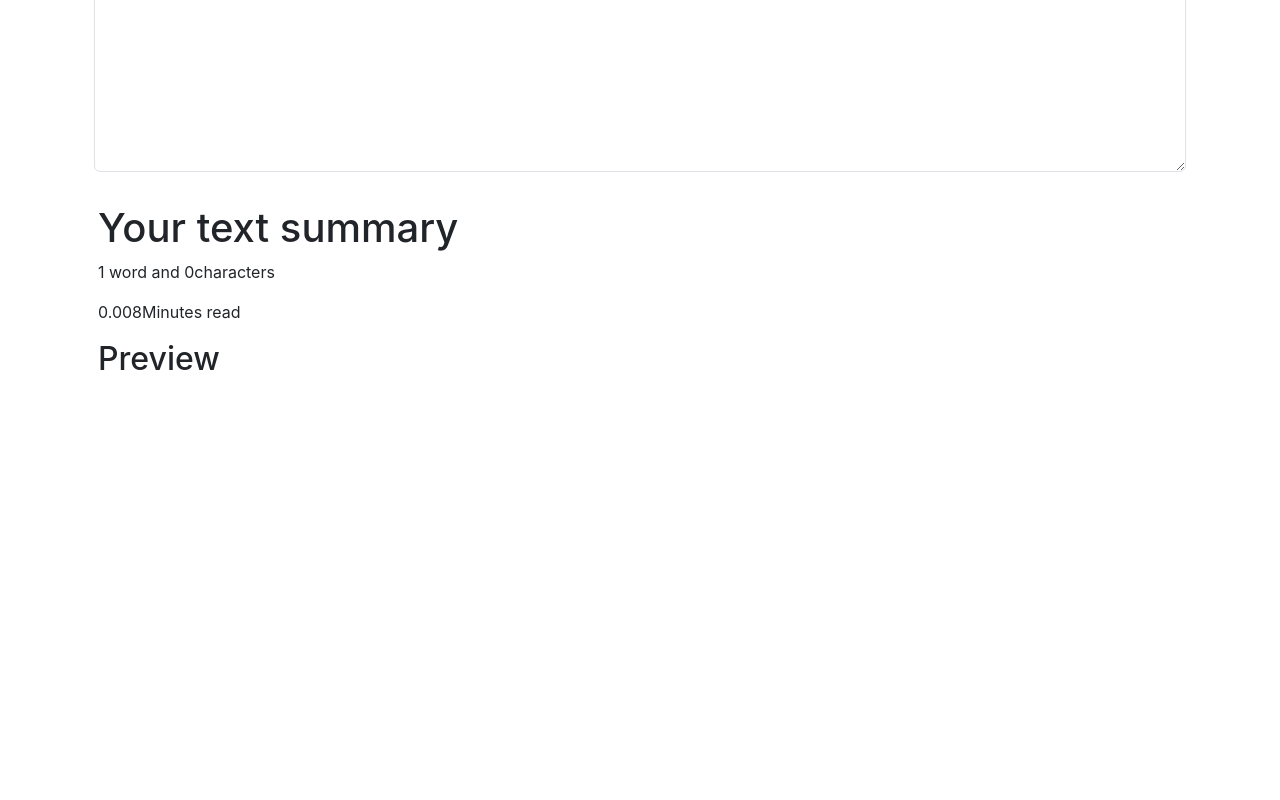
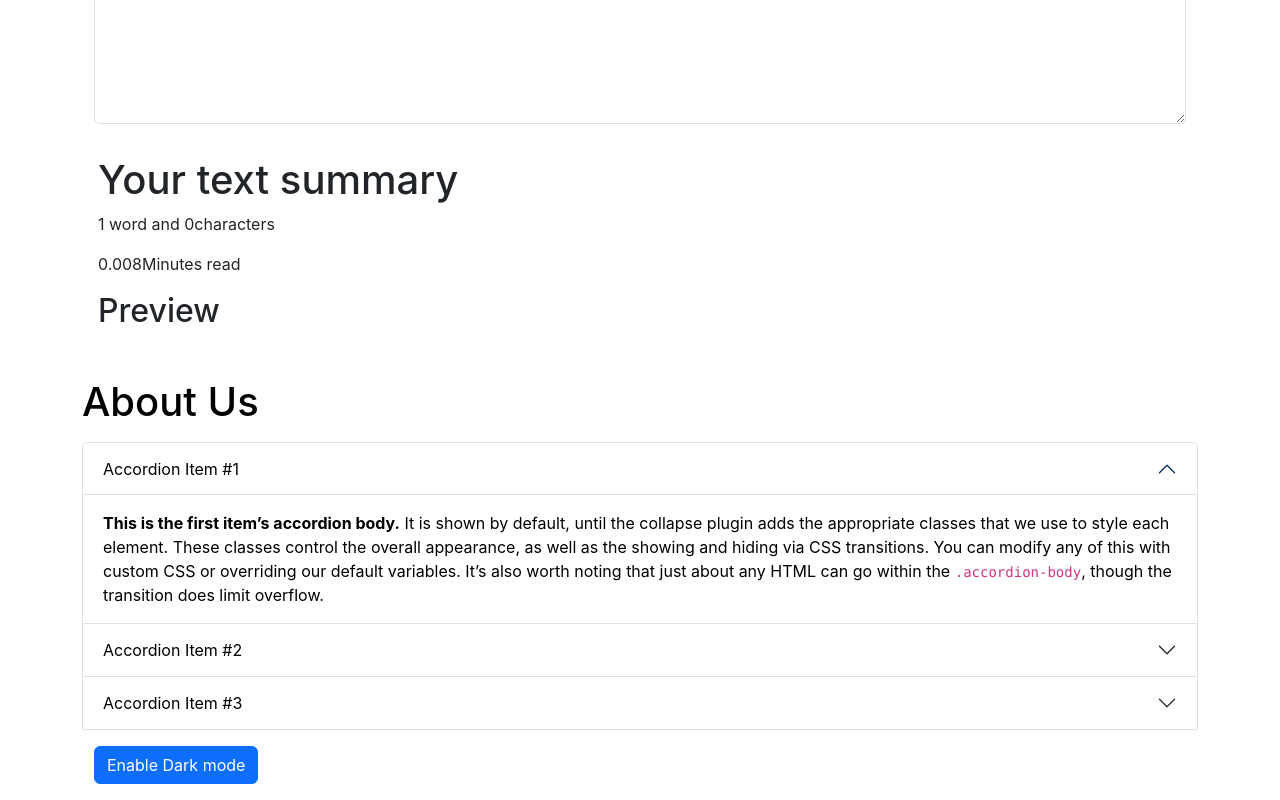
Before and after one commit to GayatriPatil2005/MY-CART, a React (Create React App) app in the folder my-cart/: page / in a window 1280 px wide. Shown: the part 570-1370 px from the top of the page. Before the commit the page ends 980 px from the top, so only its background shows below. Built offline with nearby package versions, Linux system fonts and the light colour scheme.

Commit message:
Add text transform handlers

```diff
--- a/my-cart/src/App.js
+++ b/my-cart/src/App.js
@@ -1,18 +1,19 @@
 
 import './App.css';
-import Navbar from './components/Navbar';
+//import Navbar from './components/Navbar';
 import Textform from './components/Textform';
-
+import About from './components/About';
 function App() {
 
   return (
   <>
-    <Navbar title="my-cart" linkText="About Link"/>
 
 
     <div className='container'>
      <Textform heading= "enter the text to analyze"/>
     </div>
+
+    <About/>
   </>
 
   );
--- /dev/null
+++ b/my-cart/src/components/About.js
@@ -0,0 +1,129 @@
+import React, { useState } from 'react'
+
+export default function About() {
+    const[myStyle, setMyStyle] = useState({
+      color: 'black',
+      backgroundColor: 'white'
+    })
+    const [btnText, setBtnText] = useState("Enable Dark mode")
+
+     const toggleStyle = ()=>{
+      if(myStyle.color === 'black'){
+        setMyStyle({
+          color: 'white',
+          backgroundColor: 'black',
+          border: '1px solid white'
+        })
+
+        setBtnText("Enable Light Mode")
+      }
+      else{
+        setMyStyle({
+          color: 'black',
+          backgroundColor: 'white'
+        })
+        setBtnText("Enable Dark Mode")
+      }
+    }
+
+  return (
+    <div className='container' style={myStyle}>
+        <h1 className='my-3'>About Us</h1>
+      <div className="accordion" id="accordionExample" style={myStyle}>
+  <div className="accordion-item">
+    <h2 className="accordion-header">
+      <button
+        className="accordion-button"
+        type="button" style={myStyle}
+        data-bs-toggle="collapse"
+        data-bs-target="#collapseOne"
+        aria-expanded="true"
+        aria-controls="collapseOne"
+      >
+        Accordion Item #1
+      </button>
+    </h2>
+    <div
+      id="collapseOne"
+      className="accordion-collapse collapse show"
+      data-bs-parent="#accordionExample"
+    >
+      <div className="accordion-body" style={myStyle}>
+        <strong>This is the first item’s accordion body.</strong> It is shown by
+        default, until the collapse plugin adds the appropriate classes that we
+        use to style each element. These classes control the overall appearance,
+        as well as the showing and hiding via CSS transitions. You can modify
+        any of this with custom CSS or overriding our default variables. It’s
+        also worth noting that just about any HTML can go within the{" "}
+        <code>.accordion-body</code>, though the transition does limit overflow.
+      </div>
+    </div>
+  </div>
+  <div className="accordion-item" style={myStyle}>
+    <h2 className="accordion-header">
+      <button
+        className="accordion-button collapsed" style={myStyle}
+        type="button"
+        data-bs-toggle="collapse"
+        data-bs-target="#collapseTwo"
+        aria-expanded="false"
+        aria-controls="collapseTwo"
+      >
+        Accordion Item #2
+      </button>
+    </h2>
+    <div
+      id="collapseTwo"
+      className="accordion-collapse collapse"
+      data-bs-parent="#accordionExample"
+    >
+      <div className="accordion-body" style={myStyle}>
+        <strong>This is the second item’s accordion body.</strong> It is hidden
+        by default, until the collapse plugin adds the appropriate classes that
+        we use to style each element. These classes control the overall
+        appearance, as well as the showing and hiding via CSS transitions. You
+        can modify any of this with custom CSS or overriding our default
+        variables. It’s also worth noting that just about any HTML can go within
+        the <code>.accordion-body</code>, though the transition does limit
+        overflow.
+      </div>
+    </div>
+  </div>
+  <div className="accordion-item" style={myStyle}>
+    <h2 className="accordion-header">
+      <button
+        className="accordion-button collapsed" style={myStyle}
+        type="button"
+        data-bs-toggle="collapse"
+        data-bs-target="#collapseThree"
+        aria-expanded="false"
+        aria-controls="collapseThree"
+      >
+        Accordion Item #3
+      </button>
+    </h2>
+    <div
+      id="collapseThree"
+      className="accordion-collapse collapse"
+      data-bs-parent="#accordionExample"
+    >
+      <div className="accordion-body" style={myStyle}>
+        <strong>This is the third item’s accordion body.</strong> It is hidden
+        by default, until the collapse plugin adds the appropriate classes that
+        we use to style each element. These classes control the overall
+        appearance, as well as the showing and hiding via CSS transitions. You
+        can modify any of this with custom CSS or overriding our default
+        variables. It’s also worth noting that just about any HTML can go within
+        the <code>.accordion-body</code>, though the transition does limit
+        overflow.
+      </div>
+    </div>
+  </div>
+    <div className='container my-3'>
+        <button onClick={toggleStyle}  type="button" class="btn btn-primary">{btnText}</button>
+    </div>
+</div>
+
+    </div>
+  )
+}
--- a/my-cart/src/components/Textform.js
+++ b/my-cart/src/components/Textform.js
@@ -29,6 +29,13 @@
    const handleOnChange = (event)=>{
 
     setText(event.target.value);
+   }
+
+   const handleCopy = () =>{
+    console.log("I am copy");
+    var text = document.getElementById("myBox");
+    text.select();
+    navigator.clipboard.writeText(text.value);
    }
 
 
@@ -105,9 +112,10 @@
     <button type="submit" className="btn btn-primary">
       Sign in
     </button>
-    <button className='btn btn-primary mx-1' onClick={handleUpClick}>Convert to Uppercase</button>
-    <button className='btn btn-primary mx-1' onClick={handleLoClick}>Convert to Lowercase</button>
-    <button className='btn btn-primary mx-1' onClick={handleClearClick}>Clear Text</button>
+    <button className='btn btn-primary mx-1 my-1' onClick={handleUpClick}>Convert to Uppercase</button>
+    <button className='btn btn-primary mx-1 my-1' onClick={handleLoClick}>Convert to Lowercase</button>
+    <button className='btn btn-primary mx-1 my-1' onClick={handleClearClick}>Clear Text</button>
+    <button className='btn btn-primary mx-1 my-1' onClick={handleCopy}>Copy Text</button>
 
     <div className='mb-3'>
         <textarea className='form-control' value={text}  onChange ={handleOnChange} id='myBox' rows= "8"></textarea>
```
